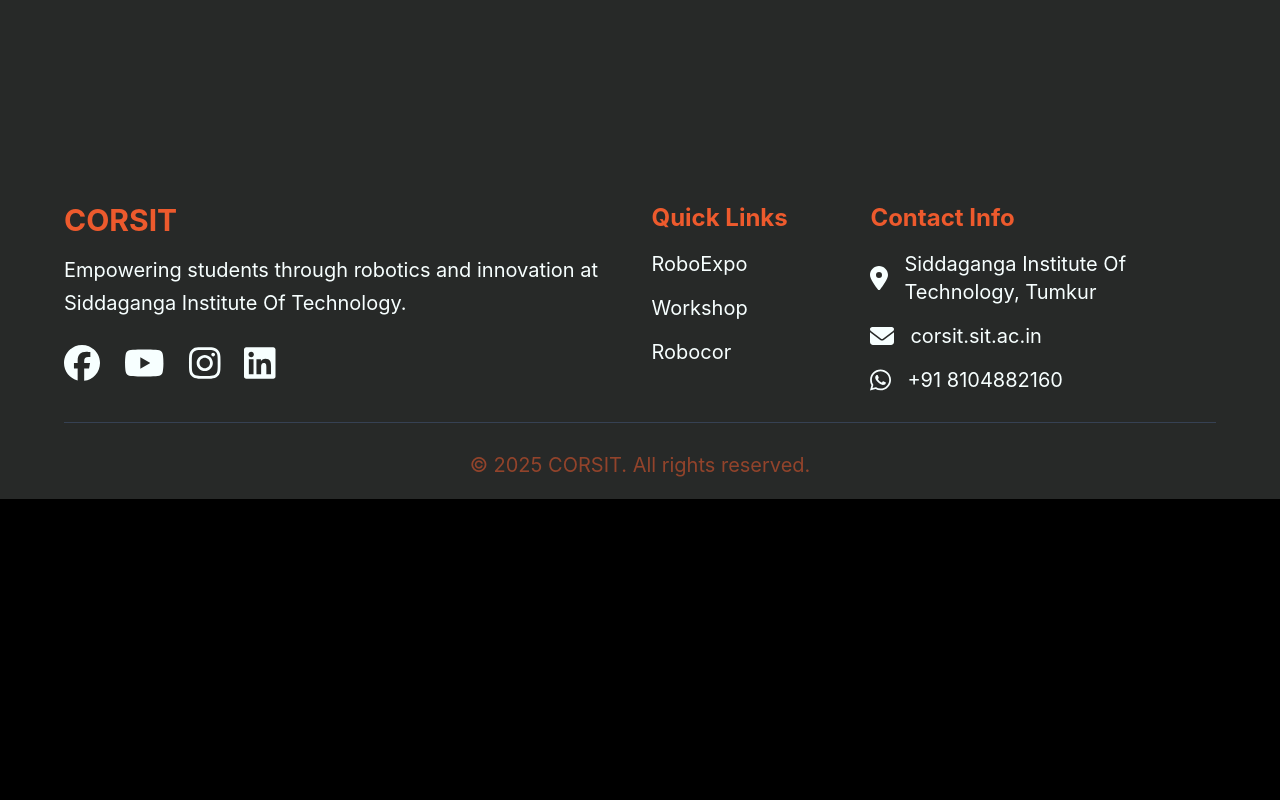
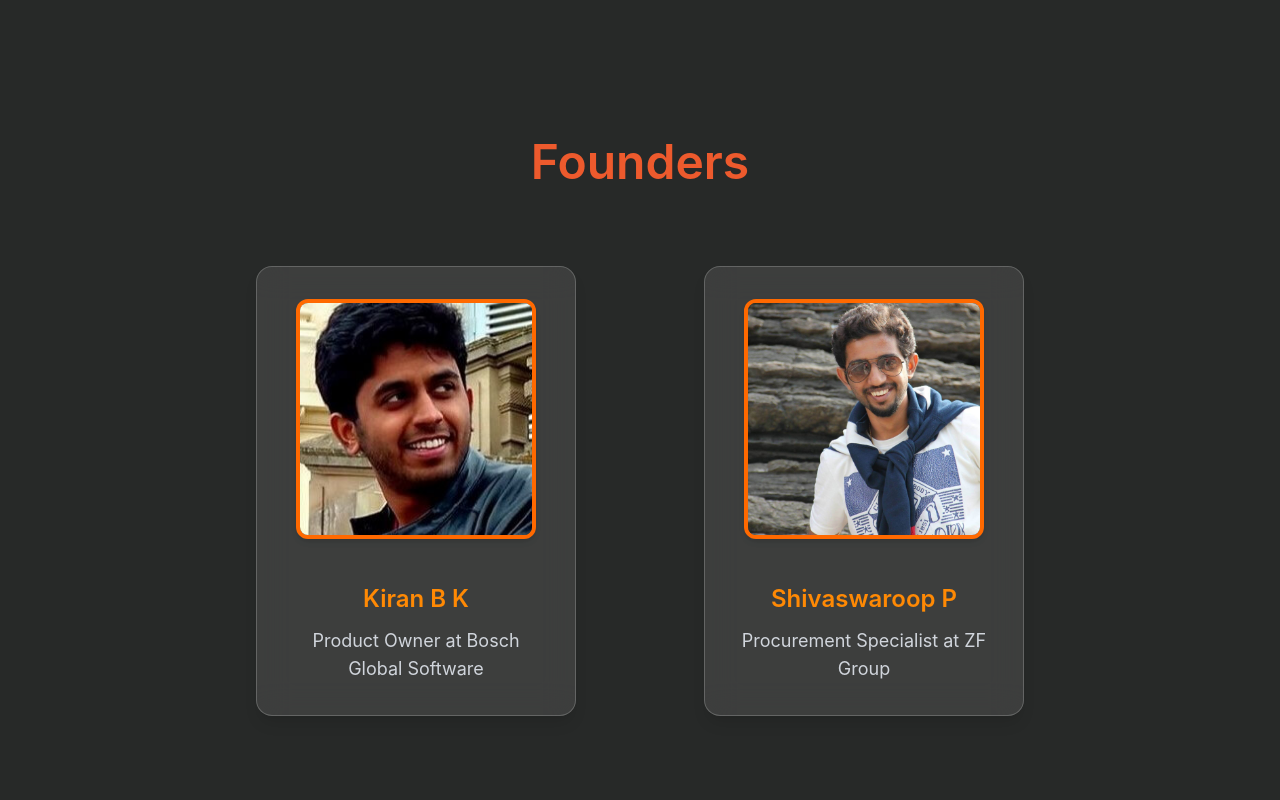
Before and after one commit to jishkhar/Corsit-O, a React (Vite) app in the folder client/: page /about in a window 1280 px wide. Shown: the part 2700-3500 px from the top of the page. Before the commit the page ends 3199 px from the top, so only its background shows below. Built offline with nearby package versions, Linux system fonts and the light colour scheme.

Commit message:
fix about

```diff
--- a/client/src/components/About/About.jsx
+++ b/client/src/components/About/About.jsx
@@ -72,6 +72,29 @@
           </div>
         ))}
       </div>
+
+
+
+      <div className="text-center text-5xl text-[#ed5a2d] font-semibold mt-40 mb-20">Founders</div>
+
+      <div className="flex justify-center w-[80%] mx-auto mt-10 gap-32 flex-wrap">
+        {[
+          { img: one, name: "Kiran B K", role: "Product Owner at Bosch Global Software" },
+          { img: two, name: "Shivaswaroop P", role: "Procurement Specialist at ZF Group" },
+          { img: three, name: "Divyanshu Sahay", role: "Firmware Engineer at Intel Corporation" }
+        ].map((person, index) => (
+          <div
+            key={index}
+            className="group relative p-8 w-80 h-[450px] bg-white/10 backdrop-blur-lg border border-white/20 rounded-2xl shadow-lg text-center transition-all duration-300 hover:scale-105 hover:shadow-orange-500/40"
+          >
+            <div className="w-60 h-60 mx-auto mb-6 rounded-xl overflow-hidden border-4 border-orange-500 shadow-md">
+              <img className="w-full h-full object-cover" src={person.img} alt="Profile" />
+            </div>
+            <p className="mt-11 text-2xl font-semibold text-orange-400">{person.name}</p>
+            <p className="text-lg text-gray-300 mt-3">{person.role}</p>
+          </div>
+        ))}
+      </div>
     </div>
   );
 };
```
Also changed, not shown: client/src/assets/events/img.jpg (added).
